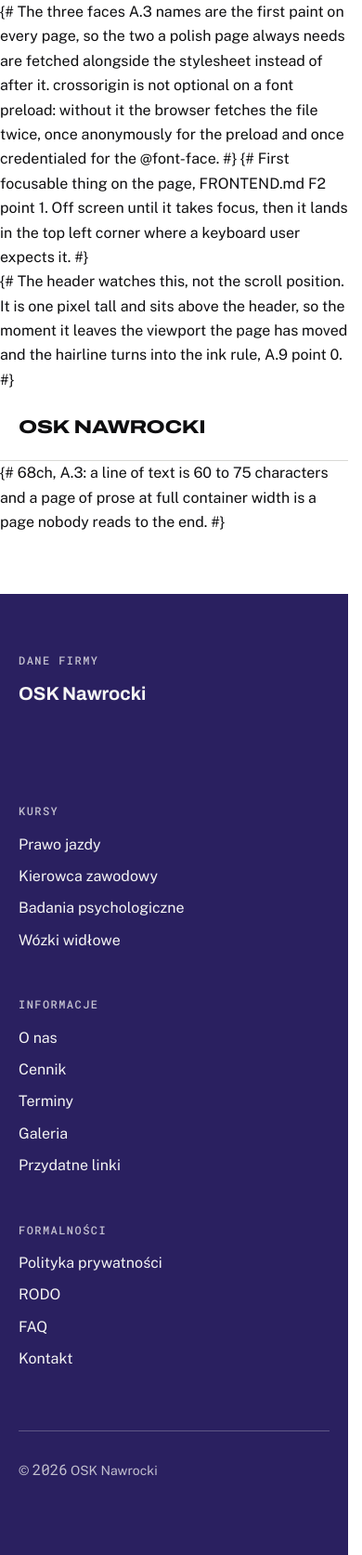
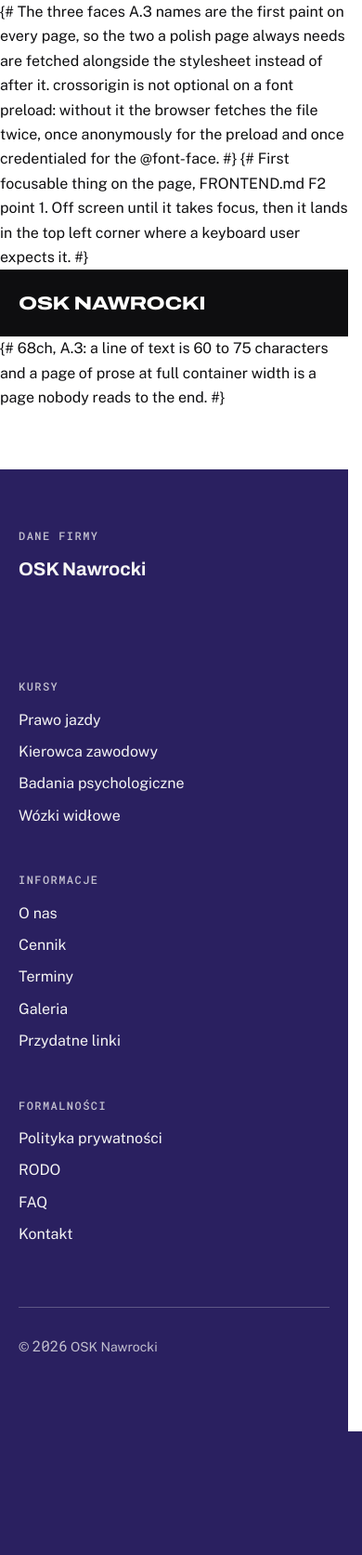
Before and after one commit to kazzutora/-auto-school, a Django app: template templates/core/page_detail.html in a window 390 px wide. Shown: the whole page at 93% size. After the commit the page ends 1540 px from the top, so only its background shows below. Run offline with Django 5.2, Linux system fonts and the light colour scheme; the template is opened without the code that fills it, so the values that code supplies are empty; style sheets or scripts are compiled from the project's sources; parts of the project's set-up code (start-up, migrations or seed data) failed here and were passed over.

Commit message:
feat(ui): dark header band over a light page
The dark theme put a near black page under a near black header, and the two
were the same colour to the byte. The only thing between them was line.soft at
1.4:1 — so on every page except the home one the header dissolved into the
page. The home page hid it: the inverted hero underneath turns near white in
the dark theme, which is the edge everywhere else was missing.

The owner's call is one theme and a dark band. The header publishes the ink
ground, so the lettering, the outlined phone button, the language codes and the
menu rules all read --on-ground and turn themselves the right way round without
naming a colour. u-ground-paper is the way back for the dropdown and the mobile
panel, which float over the page from inside that band.

The role swapping machinery stays and is doing more work than before. What has
gone is the second set of token values, and with it the data-stuck observer and
its sentinel: the edge is the colour change now, so there is no scroll position
worth watching.

Claude-Session: https://claude.ai/code/session_01DMfYbZptdWptdbhNrtP97h

```diff
--- a/static/js/app.js
+++ b/static/js/app.js
@@ -210,30 +210,6 @@
     });
   }
 
-  /* Header rule, FRONTEND.md A.9 point 0.
-   *
-   * The hairline under the header turns into the heavy ink rule once the page
-   * has moved. The question is only ever "is the top of the document still in
-   * view", so it is answered by an observer on a one pixel sentinel above the
-   * header rather than by a scroll handler that fires on every frame.
-   */
-  function initHeaderRule() {
-    var sentinel = document.querySelector("[data-header-sentinel]");
-    var header = document.querySelector(".u-header");
-    if (!sentinel || !header || typeof window.IntersectionObserver === "undefined") {
-      return;
-    }
-    new window.IntersectionObserver(function (entries) {
-      entries.forEach(function (entry) {
-        if (entry.isIntersecting) {
-          header.removeAttribute("data-stuck");
-        } else {
-          header.setAttribute("data-stuck", "");
-        }
-      });
-    }).observe(sentinel);
-  }
-
   /* The burger says whether the panel it controls is open. <dialog> fires close
    * for every way out — Esc, the button, a click on the backdrop — so one
    * listener per opener covers all of them. */
@@ -318,7 +294,6 @@
     initCookieBanner();
     initModals();
     linkFieldErrors();
-    initHeaderRule();
     initTableOfContents();
   });
 
--- a/static/src/css/app.css
+++ b/static/src/css/app.css
@@ -570,20 +540,23 @@
     background-color: transparent;
   }
 
-  /* The header, A.9 point 0. 72px, paper ground, a hairline underneath that
-   * turns into the heavy ink rule once the page has moved.
+  /* The header, A.9 point 0. 72px, and a dark band over a light page on every
+   * page.
    *
-   * data-stuck is set by an IntersectionObserver watching a sentinel above the
-   * header rather than by a scroll handler: the question is only ever "has the
-   * top of the page left the viewport", and that is one callback instead of one
-   * per scroll event. */
+   * It publishes the ink ground, so everything inside it that reads
+   * --on-ground — the outlined phone button, the language codes, the menu
+   * rules — turns itself the right way round without naming a colour. The
+   * yellow underline on the active item is the one thing that stays put, and
+   * it wants a dark ground anyway.
+   *
+   * No hairline underneath: the colour change is the edge. A border here would
+   * be a line drawn between two things that already do not touch. */
   .u-header {
-    @apply sticky top-0 z-30 bg-paper;
-    border-bottom: 1px solid rgb(var(--line-soft));
-  }
-
-  .u-header[data-stuck] {
-    border-bottom-color: rgb(var(--line));
+    @apply sticky top-0 z-30;
+    background-color: rgb(var(--ink));
+    color: rgb(var(--paper));
+    --ground: var(--ink);
+    --on-ground: var(--paper);
   }
 
   /* The honeypot, DEV.md S3.1 and FRONTEND.md F7.
--- a/templates/base.html
+++ b/templates/base.html
@@ -31,11 +31,6 @@
     Przejdź do treści
   </a>
 
-  {# The header watches this, not the scroll position. It is one pixel tall and
-     sits above the header, so the moment it leaves the viewport the page has
-     moved and the hairline turns into the ink rule, A.9 point 0. #}
-  <div data-header-sentinel aria-hidden="true" class="h-px"></div>
-
   {% include "layout/header.html" %}
 
   <main id="content" class="grow">
--- a/templates/layout/header.html
+++ b/templates/layout/header.html
@@ -2,9 +2,14 @@
 {% comment %}
 Header, FRONTEND.md A.9 point 0.
 
-Sticky, 72px, paper ground, a line.soft hairline underneath that turns into the
-heavy ink rule once the page has moved. The height is fixed rather than derived
-from the contents, so the rule sits in the same place on every page.
+Sticky, 72px, and a dark band over a light page — the owner's call, after a
+dark theme put a near black page under a near black header and the two grounds
+dissolved into each other. The height is fixed rather than derived from the
+contents, so the band is the same depth on every page.
+
+Nothing in here names a colour: the band publishes the ink ground and its
+contents read --on-ground, so the lettering, the outlined phone button and the
+language codes all turn themselves the right way round.
 
 Three clusters: the lettering, the menu in the middle, and the two things a
 visitor reaches for. The logo is type, not an image — Archivo at the expanded
@@ -23,7 +28,7 @@ which half of A.9 point 0 to honour.
   <div class="u-container flex h-[72px] items-center justify-between gap-2">
     <a href="/"
        class="font-display inline-flex min-h-[44px] shrink-0 items-center text-h3 font-extrabold
-              uppercase leading-none tracking-tight text-ink [font-stretch:125%]">
+              uppercase leading-none tracking-tight [font-stretch:125%]">
       {{ site_settings.short_name|default:"OSK Nawrocki" }}
     </a>
 
--- a/templates/layout/mobile_menu.html
+++ b/templates/layout/mobile_menu.html
@@ -20,7 +20,10 @@ switcher and the phone number.
 {% endcomment %}
 {% nav_items as items %}
 <dialog id="main-menu" data-modal aria-label="Menu"
-        class="m-0 h-full max-h-none w-full max-w-none bg-paper p-0 text-ink backdrop:bg-ink/60 xl:hidden">
+        {# u-ground-paper: the panel lives inside the header element, so without
+     it the ink ground the band publishes would reach in here and every
+     control reading --on-ground would come out white on white. #}
+        class="u-ground-paper m-0 h-full max-h-none w-full max-w-none bg-paper p-0 text-ink backdrop:bg-ink/60 xl:hidden">
   <div class="flex h-full flex-col">
     <div class="u-container flex h-[72px] shrink-0 items-center justify-between border-b border-line-soft">
       <p class="font-display text-h3 font-extrabold uppercase leading-none tracking-tight [font-stretch:125%]">
```
Also changed, not shown: other parts of static/src/css/app.css (+23 -53 lines), templates/core/kitchen_sink.html (+0 -8 lines), templates/cotton/nav.html (+5 -3 lines).
